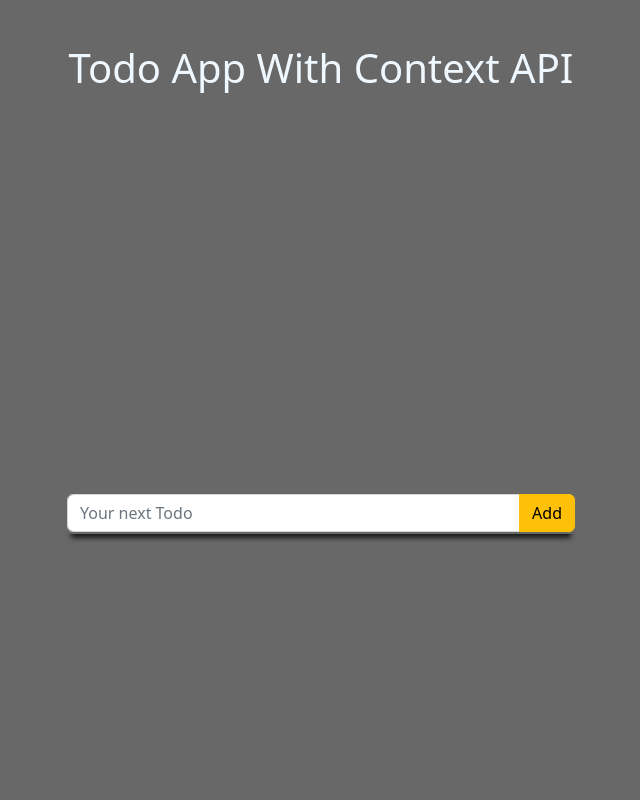
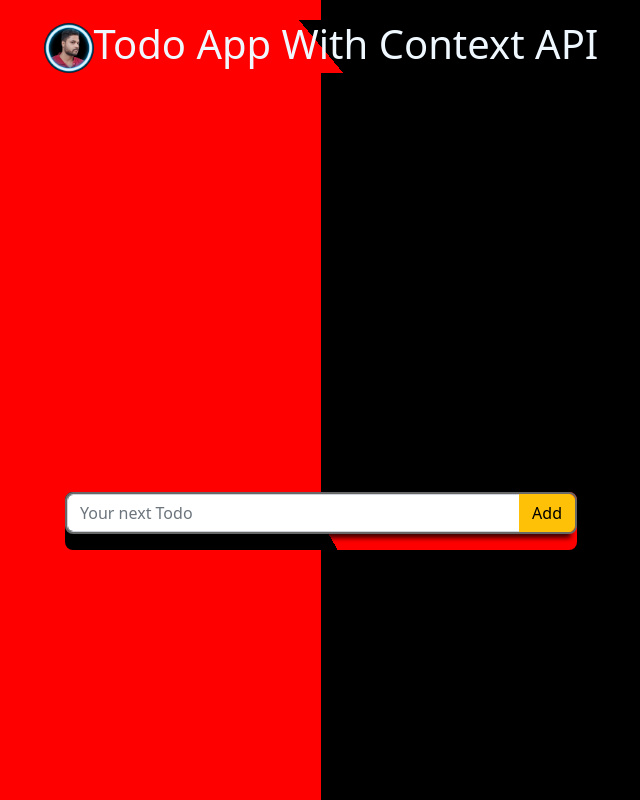
Before and after one commit to hdubey64/reactjs-hitesh, a React (Create React App) app in the folder six-context-reducer-todo/: page / in a window 1280 px wide. Shown: the whole page, without its empty margins (319-959 px from the left). Built offline with nearby package versions, Linux system fonts and the light colour scheme.

Commit message:
Backgroound Color Change

```diff
--- a/six-context-reducer-todo/src/App.css
+++ b/six-context-reducer-todo/src/App.css
@@ -8,12 +8,22 @@
 
 body {
    position: relative;
-   background-color: rgb(104, 104, 104);
+
+   background: linear-gradient(
+      90deg,
+      rgba(255, 0, 0, 1) 50%,
+      rgba(0, 0, 0, 1) 50%
+   );
 }
 h1 {
    text-align: center;
    margin-top: 20px;
    color: aliceblue;
+   background: linear-gradient(
+      50deg,
+      rgba(255, 0, 0, 1) 50%,
+      rgba(0, 0, 0, 1) 50%
+   );
 }
 form {
    position: fixed;
@@ -23,11 +33,15 @@ form {
    border-radius: 8px;
 
    color: #000;
+   background: linear-gradient(
+      -120deg,
+      rgba(255, 0, 0, 1) 50%,
+      rgba(0, 0, 0, 1) 50%
+   );
 }
 .input {
    box-shadow: 0px 10px 5px -6px rgba(0, 0, 0, 0.75);
    border: 2px solid rgb(104, 104, 104);
-
    border-radius: 8px;
 }
 
@@ -44,6 +58,5 @@ form {
 }
 
 .completedTodo {
-   background-color: darkgray;
    text-decoration: line-through;
 }
--- a/six-context-reducer-todo/src/App.js
+++ b/six-context-reducer-todo/src/App.js
@@ -6,6 +6,8 @@ import { TodoContext } from "./Context/TodoContext";
 import todoReducer from "./Context/reducer";
 import TodoForm from "./Components/TodoForms";
 import Todos from "./Components/Todos";
+import ProfilePic from "./Components/Header";
+import Header from "./Components/Header";
 
 const App = () => {
    const [todos, dispatch] = useReducer(todoReducer, []);
@@ -13,10 +15,10 @@ const App = () => {
       <div>
          <TodoContext.Provider value={{ todos, dispatch }}>
             <Container fluid>
-               <div className="pic">
-                  <img src="" alt="" />
-               </div>
-               <h1>Todo App With Context API</h1>
+               <h1>
+                  <Header />
+                  Todo App With Context API
+               </h1>
                <Todos />
                <TodoForm />
             </Container>
--- /dev/null
+++ b/six-context-reducer-todo/src/Components/Header.js
@@ -0,0 +1,10 @@
+import React from "react";
+import pro from "./images/pro.png";
+
+function Header() {
+   return (
+      <img style={{ borderRadius: "90%" }} src={pro} alt="Logo" width={50} />
+   );
+}
+
+export default Header;
```
Also changed, not shown: six-context-reducer-todo/src/Components/images/pro.png (added), 1 other file (tests, documents, lock files or other folders).
